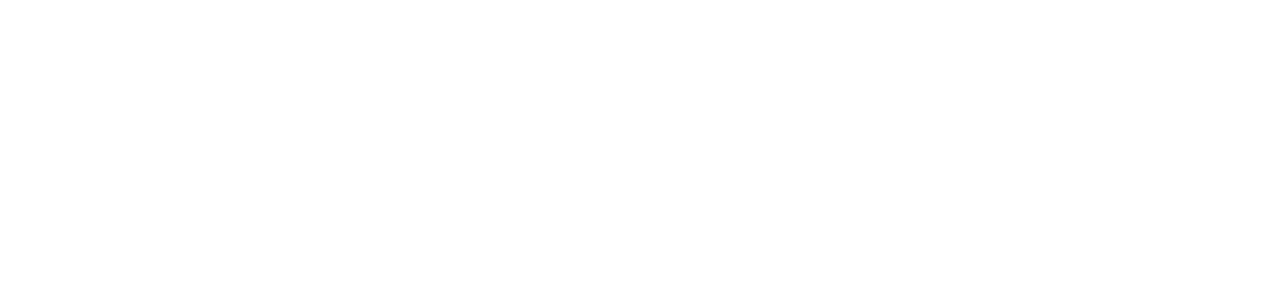
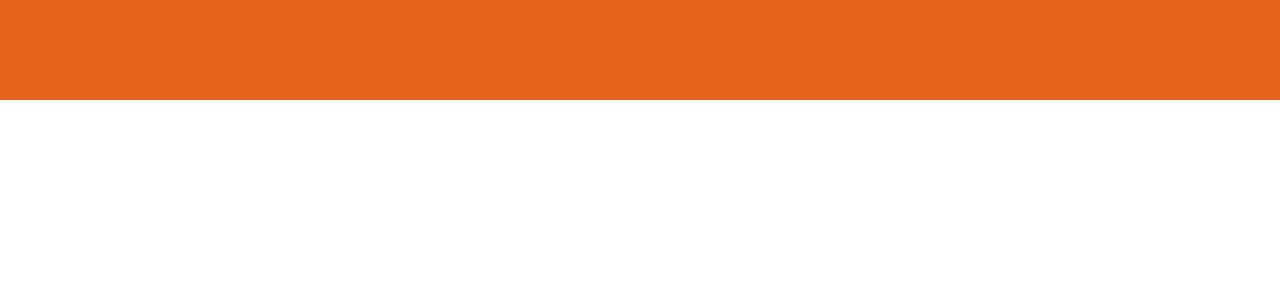
Before and after one commit to Ruveydabal/GeoProfs, a React (Vite) app: page / in a window 1280 px wide. Before the commit this address had no page. Shown: the top 300 px of the page. Built offline with nearby package versions, Linux system fonts and the light colour scheme.

Commit message:
header component aangemaakt en grote gegeven

```diff
--- a/src/App.jsx
+++ b/src/App.jsx
@@ -1,11 +1,13 @@
 import { BrowserRouter, Routes, Route } from 'react-router-dom';
 import './App.css'
+
+import HeaderTest from './pages/HeaderTest'
 
 function App() {
   return (
     <BrowserRouter>
       <Routes>
-        {/* <Route path="/" element={</>} /> */}
+        <Route path="/" element={<HeaderTest/>} />
       </Routes>
     </BrowserRouter>
   );
--- /dev/null
+++ b/src/components/Header.jsx
@@ -0,0 +1,9 @@
+function Header() {
+  return (
+    <header className="h-[100px] w-full bg-[#E8641C]">
+
+    </header>
+  );
+}
+
+export default Header
--- /dev/null
+++ b/src/pages/HeaderTest.jsx
@@ -0,0 +1,10 @@
+//Deze file is alleen voor header te testen. MOET WEG VOOR MERGE!!!
+import Header from '../components/Header'
+
+function HeaderTest() {
+  return (
+    <Header/>
+  );
+}
+
+export default HeaderTest
```
